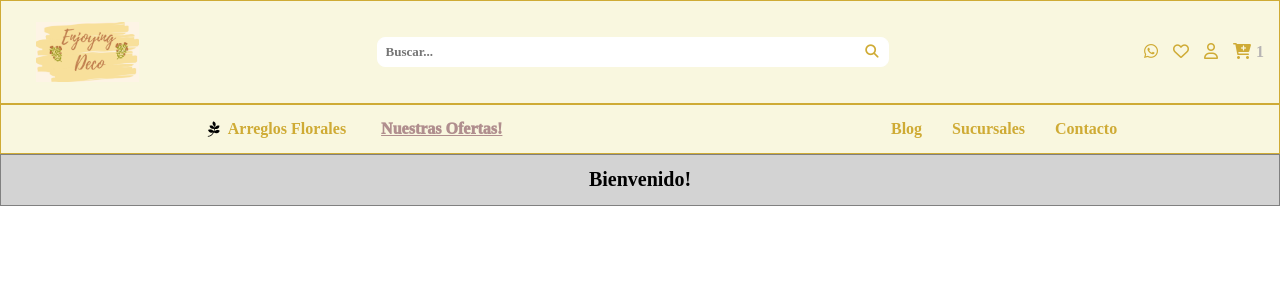
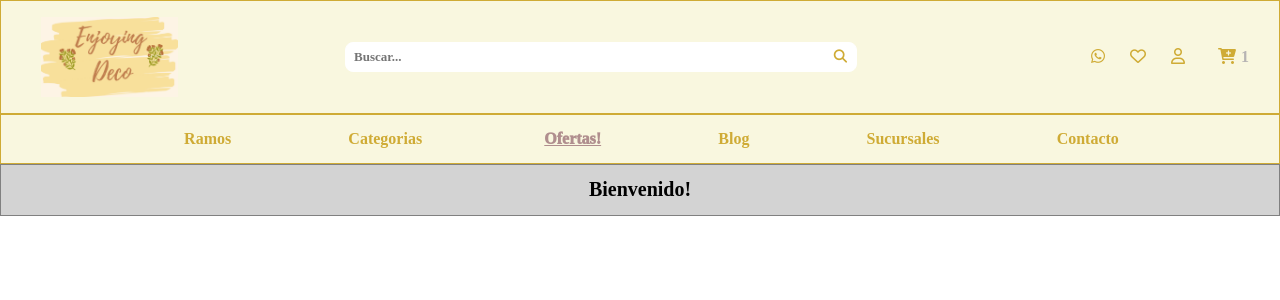
Before and after one commit to Andres9092/PreEntrega1Richardson, a React (Create React App) app: page / in a window 1280 px wide. Shown: the top 300 px of the page. Built offline with nearby package versions, Linux system fonts and the light colour scheme.

Commit message:
avance header 2/8 tarde noche

```diff
--- a/src/assets/css/NavBar.css
+++ b/src/assets/css/NavBar.css
@@ -40,7 +40,7 @@ body{
     width: 100%;
     background-color: rgb(249, 247, 223);
     border: solid 1px  #cfab35;
-    padding: 10px 0px 10px 0px;
+    padding: 15px 0px 15px 0px;
     align-items: center;
 
 }
@@ -143,7 +143,7 @@ body{
 }
 
 .logoCart{
-    padding-left: 15px;
+    padding-left: 8px;
     display: flex;
     align-items: center;
     flex-direction: row;
@@ -160,13 +160,22 @@ body{
 }
 
 
-@media (max-width:395px) {
+@media (max-width:430px) {
     /* FIJACION DEL HEADER a DESKTOP-- */
     .logo-wapp-desktop{
 
         display: none;
     }
 
+
+}
+
+
+@media (min-width:450px) {
+.logoCart{
+
+    padding-right: 15px;
+}
 
 }
 
@@ -272,7 +281,8 @@ body{
     align-items:center;
     justify-content: space-around;
     margin-left: 20px;
-    padding: 0 40px 0 40px;
+    padding: 0 30px 0 30px;
+    width: 1100px;
 
 }
 
@@ -284,12 +294,12 @@ body{
 
 }
 
-.Blog, .Sucursales, .Contacto{
+.Blog, .Sucursales, .Contacto, .Categorias{
 
     color: #cfab35;
     text-decoration: none;
     font-weight: 600;
-    padding: 0 15px 0 15px;
+    padding: 0 0 0 15px;
 
 }
 
@@ -298,7 +308,7 @@ body{
     color: #cfab35;
     text-decoration: none;
     font-weight: 600;
-    padding: 0 15px 0 8px;
+    padding: 0 0 0 3px;
 
 }
 
@@ -306,24 +316,48 @@ body{
 
 font-weight: 1000;
 color: rgb(176, 142, 142);
-padding-left: 20px;
-
-}
-
-.rightBottomHeader{
-
-    display: flex;
-    flex-direction: row;
-    align-items:center;
-    justify-content: space-around;
-
-}
-
-.rightBottomHeader li{
-
-    list-style: none;
+padding: 0  0  0 20px;
 
 }
 
 
+
 }
+
+
+
+@media (min-width:700px) {
+    /* FIJACION DEL HEADER a DESKTOP-- */
+
+    .logoEnjDeco{
+
+        height: 80px;
+        width: 100vW;
+        padding-right: 40px;
+        padding-left: 25px;
+
+
+    }
+
+
+    .logo-wapp-desktop{
+
+        padding-left: 25px;
+    }
+
+    .logo-favoritos{
+
+        padding-left: 25px;
+    }
+
+
+    .logo-user{
+
+        padding-left: 25px;
+    }
+
+    .iconoCarrito{
+        padding-left: 25px;
+    }
+
+}
--- a/src/components/CartWidget.js
+++ b/src/components/CartWidget.js
@@ -10,8 +10,8 @@ function CartWidget() {
 
         <ul className = "logoCart">
 
-          <li><a className="iconoCarrito" href="aaaaa.html"><i class="fa-solid fa-cart-plus"></i></a></li>
-          <p className="numeroCart"> 1 </p>
+            <li><a className="iconoCarrito" href="aaaaa.html"><i class="fa-solid fa-cart-plus"></i></a></li>
+            <p className="numeroCart"> 1 </p>
         </ul>
 
 
--- a/src/components/NavBar.js
+++ b/src/components/NavBar.js
@@ -68,19 +68,16 @@ function NavBar() {
 
                 <ul className="leftBottomHeader">
 
-                    <i class="fa-brands fa-pagelines"></i>
 
-                    <li ><a className="Productos" href="/">Arreglos Florales</a></li>
-                    <li ><a className="Ofertas" href="Ofertas.html"> Nuestras Ofertas!</a></li>
-                </ul>
-
-                <ul className="rightBottomHeader">
-
+                    <li ><a className="Productos" href="/">Ramos</a></li>
+                    <li ><a className="Categorias" href="/">Categorias</a></li>
+                    <li ><a className="Ofertas" href="Ofertas.html">Ofertas!</a></li>
                     <li ><a className="Blog" href="Blog.html">Blog</a></li>
                     <li ><a className="Sucursales" href="Sucursales.html">Sucursales</a></li>
                     <li ><a className="Contacto" href="Contacto.html">Contacto</a></li>
+                </ul>
 
-                </ul>
+
 
             </div>
 
```
